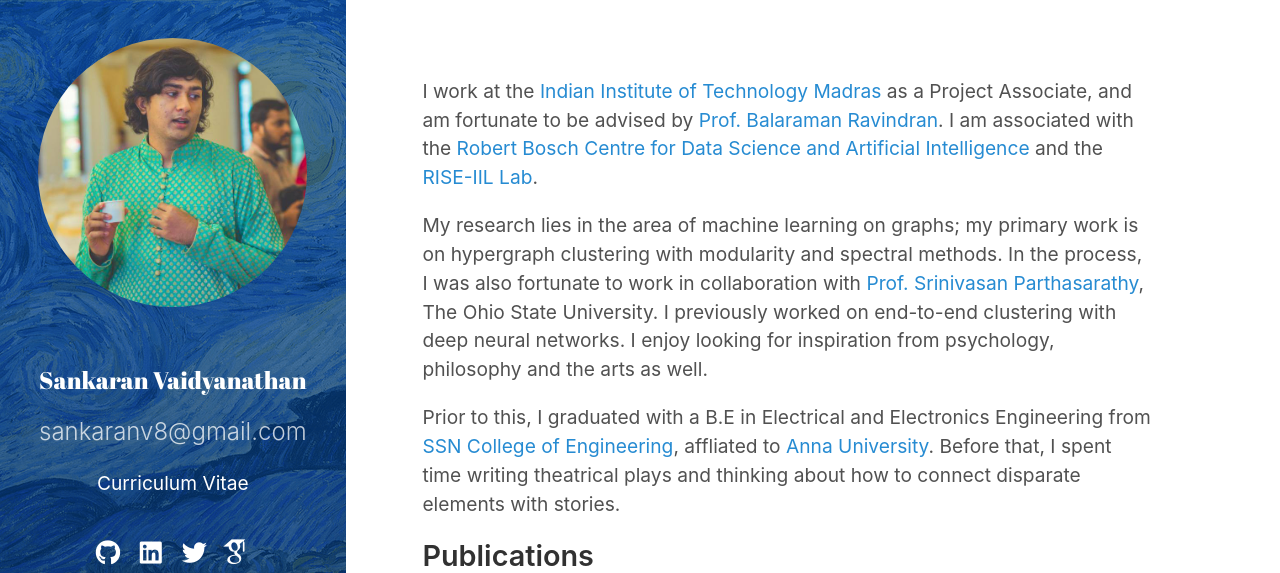
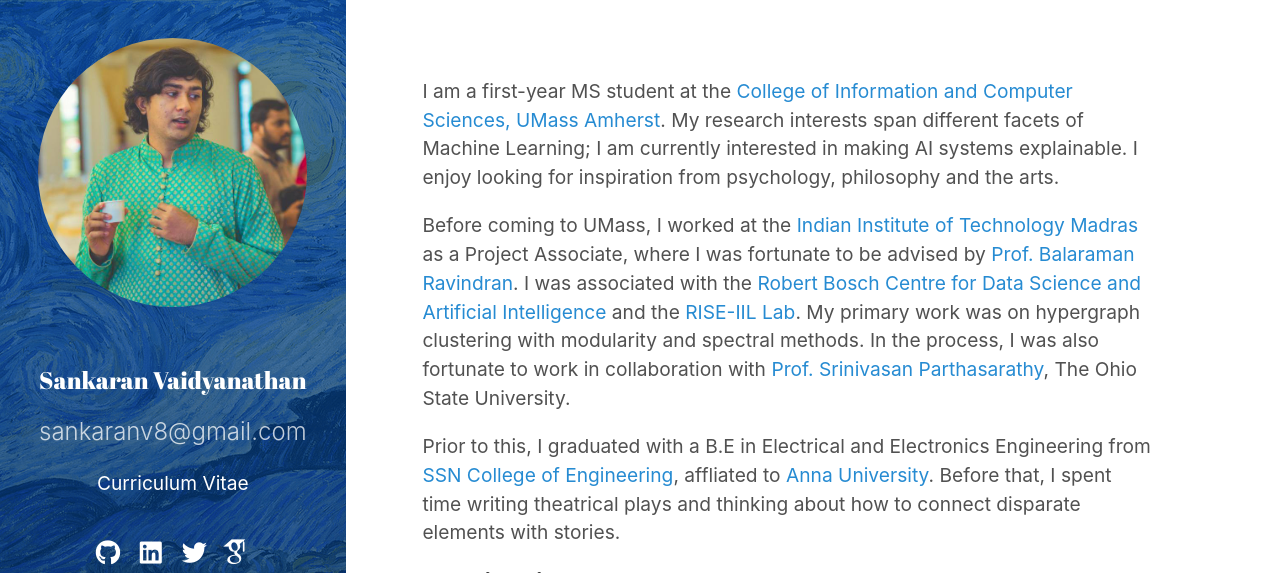
Before and after one commit to sankaranv/sankaranv.github.io, a Jekyll site: the page built from index.md, in a window 1280 px wide, cut to the strip 0-573 px from the top of the page. Built offline with Jekyll 4.4.1, drawn with Linux system fonts in a browser that asks for light colours; nearby versions of some CDN libraries; some web fonts are replaced; the list of posts is cut into pages by our own code.

Commit message:
Update index.md

```diff
--- a/index.md
+++ b/index.md
@@ -4,9 +4,9 @@
 sidebar_link: false
 ---
 
-I work at the [Indian Institute of Technology Madras](https://www.iitm.ac.in/) as a Project Associate, and am fortunate to be advised by [Prof. Balaraman Ravindran](https://www.cse.iitm.ac.in/~ravi/). I am associated with the [Robert Bosch Centre for Data Science and Artificial Intelligence](https://rbc-dsai.iitm.ac.in/) and the [RISE-IIL Lab](https://rise-iil.github.io).
+I am a first-year MS student at the [College of Information and Computer Sciences, UMass Amherst](https://www.cics.umass.edu/). My research interests span different facets of Machine Learning; I am currently interested in making AI systems explainable. I enjoy looking for inspiration from psychology, philosophy and the arts.
 
-My research lies in the area of machine learning on graphs; my primary work is on hypergraph clustering with modularity and spectral methods. In the process, I was also fortunate to work in collaboration with [Prof. Srinivasan Parthasarathy](http://web.cse.ohio-state.edu/~parthasarathy.2/), The Ohio State University. I previously worked on end-to-end clustering with deep neural networks. I enjoy looking for inspiration from psychology, philosophy and the arts as well.
+Before coming to UMass, I worked at the [Indian Institute of Technology Madras](https://www.iitm.ac.in/) as a Project Associate, where I was fortunate to be advised by [Prof. Balaraman Ravindran](https://www.cse.iitm.ac.in/~ravi/). I was associated with the [Robert Bosch Centre for Data Science and Artificial Intelligence](https://rbc-dsai.iitm.ac.in/) and the [RISE-IIL Lab](https://rise-iil.github.io). My primary work was on hypergraph clustering with modularity and spectral methods. In the process, I was also fortunate to work in collaboration with [Prof. Srinivasan Parthasarathy](http://web.cse.ohio-state.edu/~parthasarathy.2/), The Ohio State University.
 
 Prior to this, I graduated with a B.E in Electrical and Electronics Engineering from [SSN College of Engineering](http://www.ssn.edu.in/), affliated to [Anna University](https://www.annauniv.edu/). Before that, I spent time writing theatrical plays and thinking about how to connect disparate elements with stories.
 
```
